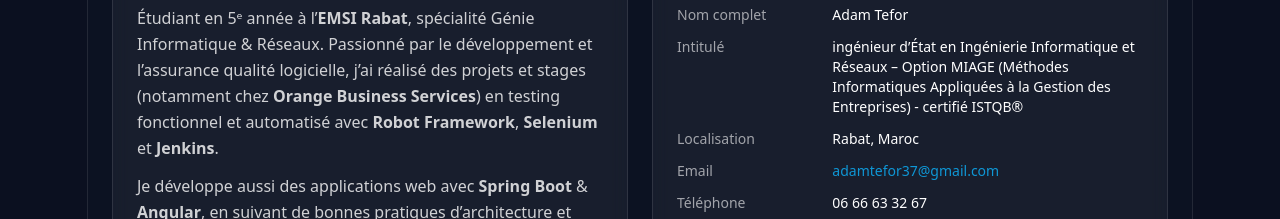
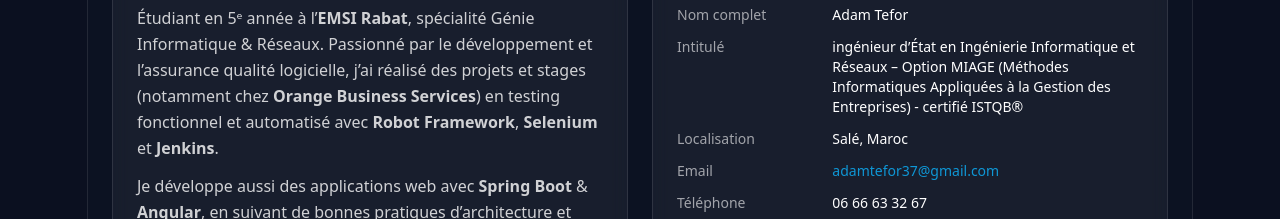
Before and after one commit to AdamTefor/Tefor-Adam-Portfolio, a Next.js app: page / in a window 1280 px wide. Shown: the part 1060-1279 px from the top of the page. Built offline with nearby package versions, Linux system fonts and the light colour scheme.

Commit message:
chore: update portfolio

```diff
--- a/components/About.tsx
+++ b/components/About.tsx
@@ -16,7 +16,7 @@ const TABS: { key: TabKey; label: string; icon?: JSX.Element }[] = [
 const PROFILE = {
   fullName: 'Adam Tefor',
   headline: 'ingénieur d’État en Ingénierie Informatique et Réseaux – Option MIAGE (Méthodes Informatiques Appliquées à la Gestion des Entreprises) - certifié ISTQB®',
-  location: 'Rabat, Maroc',
+  location: 'Salé, Maroc',
   email: 'adamtefor37@gmail.com',
   phone: '06 66 63 32 67',
 };
--- a/package.json
+++ b/package.json
@@ -14,6 +14,7 @@
   },
   "dependencies": {
     "@emailjs/browser": "^4.4.1",
+    "@vercel/speed-insights": "^1.2.0",
     "framer-motion": "^11.18.2",
     "next": "14.2.5",
     "next-themes": "^0.4.6",
```
Also changed, not shown: 2 other files (tests, documents, lock files or other folders).
